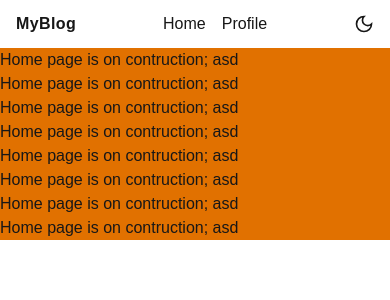
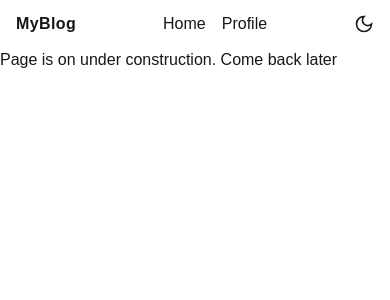
Before and after one commit to Bishuthapa/Blogs, a Next.js app: page /home in a window 390 px wide. Shown: the top 300 px of the page. Built offline with nearby package versions, Linux system fonts and the light colour scheme.

Commit message:
fix the responsive problem

```diff
--- a/app/home/page.tsx
+++ b/app/home/page.tsx
@@ -1,7 +1,13 @@
+import UnderDevelopment from "@/components/under-construction";
+
 export default function Home() {
-    return (
+
+    //const isLive = true;
+    const isLive = false;
+
+    return isLive ?  (
         <>
-            <div className=" bg-amber-600">
+            <div className="  bg-sky-600 rounded-4xl px-4 py-2 mx-4 flex justify-center iten-center">
 
 
 
@@ -27,5 +33,5 @@ export default function Home() {
                 </div>
             </div>
         </>
-    )
+    ) : <UnderDevelopment />
 }
```
